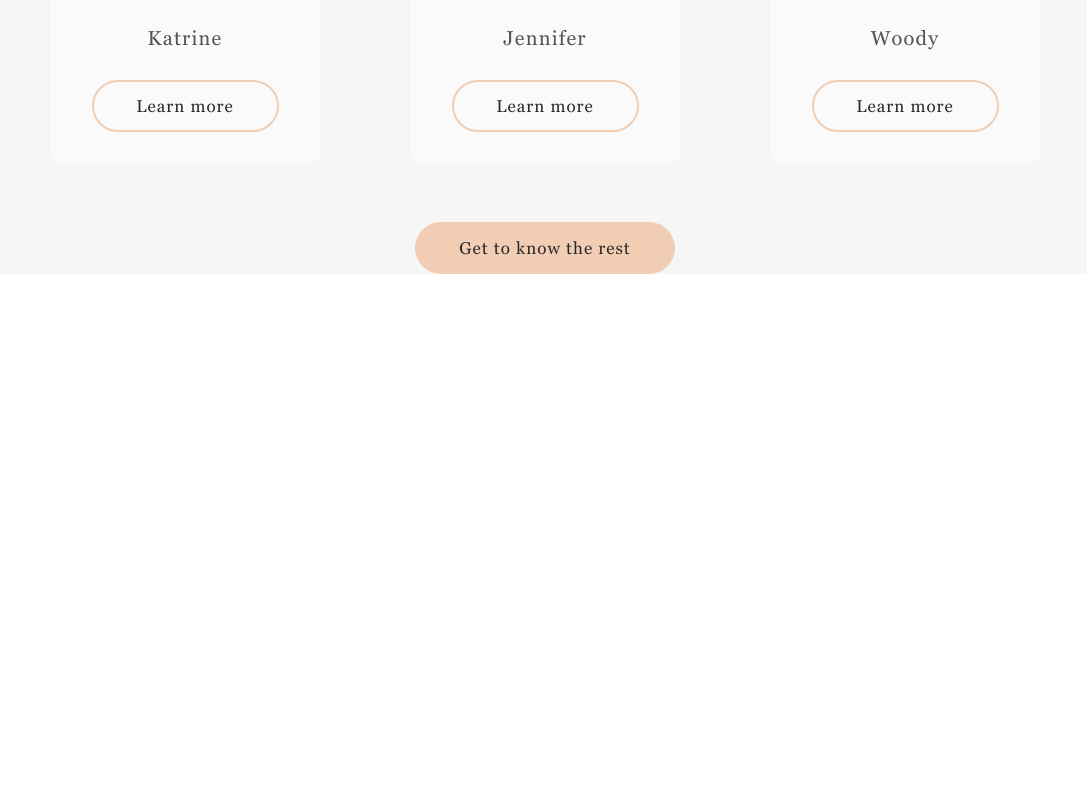
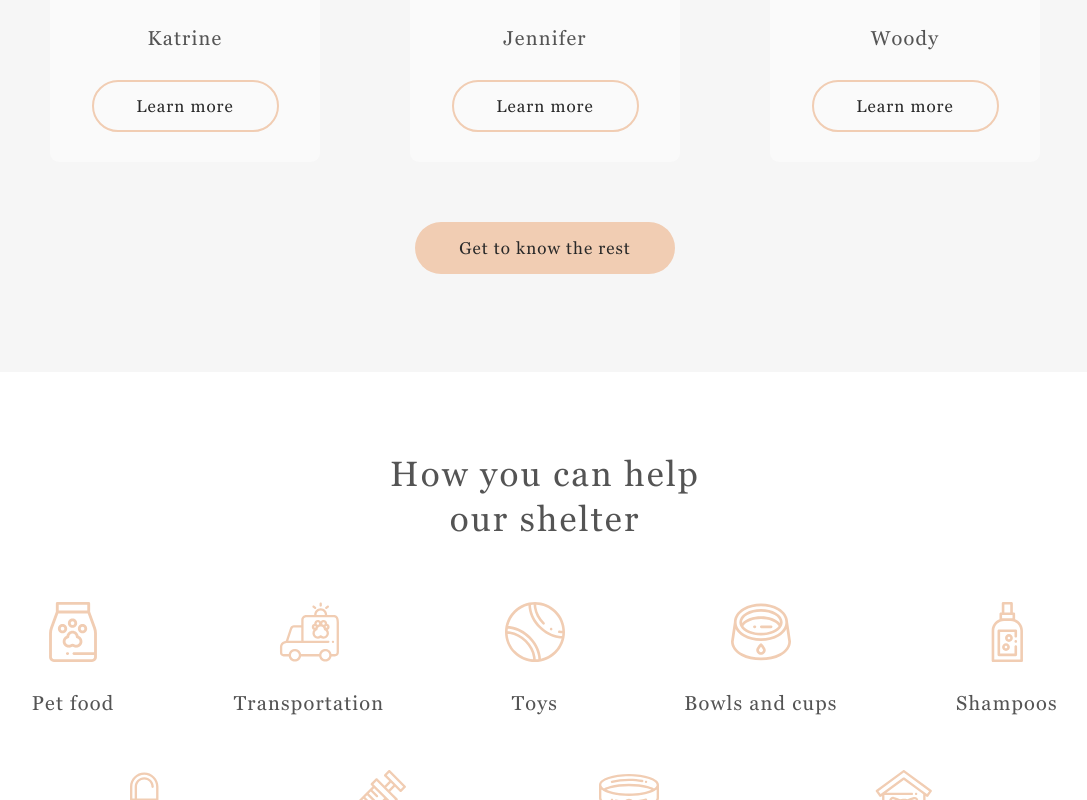
Before and after one commit to SergeiStekh/shelter, a plain HTML site: page pages/main/index.html in a window 1280 px wide. Shown: the part 2000-2800 px from the top of the page, without its empty margins (95-1182 px from the left). Before the commit the page ends 2274 px from the top, so only its background shows below. Drawn offline with Linux system fonts and the light colour scheme.

Commit message:
feat: add help section

```diff
--- a/pages/main/index.html
+++ b/pages/main/index.html
@@ -34,15 +34,15 @@
     </header>
     <main>
       <div class="offer__wrapper">
-        <div class="offer" id="offer">
+        <section class="offer" id="offer">
           <h2 class="offer__title">Not only people<br>need a house</h2>
           <p class="offer__description">We offer to give a chance to a little and nice puppy with an extremely wide and open heart. He or she will love you more than anybody else in the world, you will see!</p>
           <a class="button offer__button" href="#friends">Make a friend</a>
-        </div>
+        </section>
         <div class="offer__image"></div>
       </div>
       <div class="about__wrapper">
-      <div class="about" id="about">
+      <section class="about" id="about">
         <div class="about__text">
           <h2 class="about__title">About the shelter<br>“Cozy House”</h2>
           <p class="about__description">Currently we have 121 dogs and 342 cats on our hands and statistics show that only 20% of them will find a family. The others will continue to live with us and will be waiting for a lucky chance to become dearly loved.</p>
@@ -51,10 +51,10 @@
         <div class="about__image-wrapper">
           <img class="about__image" src="/assets/images/about-pets.jpg" alt="dog and cat image">
         </div>
-      </div>
+      </section>
       </div>
       <div class="friends__wrapper">
-      <div class="friends">
+        <section class="friends" id="friends">
           <h2 class="friends__title">Our friends who<br> are looking for a house</h2>
           <ul class="friends__list" id="slider">
             <li class="friends__item slider__item">
@@ -103,7 +103,51 @@
             <div class="friends__button-right control_next"></div>
           </div>
           <a class="button friends__button" href="/pages/pets/">Get to know the rest</a>
+        </section>
       </div>
+      <div class="help__wrapper">
+        <section class="help" id="help">
+          <h2 class="help__title">How you can help<br> our shelter</h2>
+          <ul class="help__list">
+            <li class="help__item">
+              <img class="help__icon" src="/assets/icons/Vector.svg" alt="Pet food">
+              <p class="help__name">Pet food</p>
+            </li>
+            <li class="help__item">
+              <img class="help__icon" src="/assets/icons/transportation.svg" alt="Transportation">
+              <p class="help__name">Transportation</p>
+            </li>
+            <li class="help__item">
+              <img class="help__icon" src="/assets/icons/toys.svg" alt="Toys">
+              <p class="help__name">Toys</p>
+            </li>
+            <li class="help__item">
+              <img class="help__icon" src="/assets/icons/bowls-and-cups.svg" alt="Bowls and cups">
+              <p class="help__name">Bowls and cups</p>
+            </li>
+            <li class="help__item">
+              <img class="help__icon" src="/assets/icons/shampoos.svg" alt="Shampoos">
+              <p class="help__name">Shampoos</p>
+            </li>
+            <li class="help__item">
+              <img class="help__icon" src="/assets/icons/vitamins.svg" alt="Vitamins">
+              <p class="help__name">Vitamins</p>
+            </li>
+            <li class="help__item">
+              <img class="help__icon" src="/assets/icons/medicines.svg" alt="Medicines">
+              <p class="help__name">Medicines</p>
+            </li>
+            <li class="help__item">
+              <img class="help__icon" src="/assets/icons/collars-leashes.svg" alt="Collars / leashes">
+              <p class="help__name">Collars / leashes</p>
+            </li>
+            <li class="help__item">
+              <img class="help__icon" src="/assets/icons/sleeping-area.svg" alt="Sleeping areas">
+              <p class="help__name">Sleeping areas</p>
+            </li>
+          </ul>
+
+        </section>
       </div>
     </main>
   </div>
--- a/pages/main/style.css
+++ b/pages/main/style.css
@@ -16,6 +16,10 @@
 }
 
 /* Global styles */
+
+html {
+  scroll-behavior: smooth;
+}
 
 body {
   margin: 0;
@@ -111,6 +115,7 @@ h2 {
   color: #FFFFFF;
   letter-spacing: 0.1em;
   font-weight: 400;
+  text-align: center;
 }
 
 .burger {
@@ -354,7 +359,7 @@ h2 {
 }
 
 .friends {
-  padding: 42px 10px 0 10px;
+  padding: 42px 10px 42px 10px;
 }
 
 .friends__title {
@@ -503,6 +508,62 @@ h2 {
   height: 52px;
   margin: 0 auto;
 }
+
+/* Help */
+
+.help__wrapper {
+  background: #FFFFFF;
+  padding-left: 10px;
+  padding-right: 10px;
+  padding-bottom: 42px;
+}
+
+.help {
+  max-width: 1280px;
+}
+
+.help__title {
+  font-family: Georgia, serif;
+  font-weight: 400;
+  font-size: 25px;
+  line-height: 32px;
+  text-align: center;
+  letter-spacing: 0.06em;
+  color: #545454;
+  padding-top: 42px;
+  padding-bottom: 42px;
+}
+
+.help__list {
+  display: grid;
+  grid-column-gap: 20px;
+  grid-row-gap: 30px;
+  grid-template-columns: repeat(auto-fill, minmax(140px, 140px));
+  justify-content: center;
+  list-style: none;
+  margin: 0;
+  padding: 0;
+}
+
+.help__icon {
+  display: block;
+  margin: 0 auto;
+  width: 50px;
+  height: 50px;
+  padding-bottom: 20px;
+}
+
+.help__name {
+  font-family: Georgia, serif;
+  margin: 0;
+  text-align: center;
+  font-size: 15px;
+  line-height: 17px;
+  letter-spacing: 0.06em;
+  color: #545454;
+}
+
+
 
 @media (min-width: 375px) {
 
@@ -681,6 +742,7 @@ h2 {
 
   .friends {
     padding-top: 81px;
+    padding-bottom: 98px;
   }
 
   .friends__title {
@@ -715,6 +777,37 @@ h2 {
     position: absolute;
     top: -263px;
     right: 2.7%;
+  }
+
+  /* Help-768 */
+
+  .help__wrapper {
+    padding-left: 30px;
+    padding-right: 30px;
+  }
+
+  .help__title {
+    padding-top: 80px;
+    padding-bottom: 60px;
+    font-size: 35px;
+    line-height: 45px;
+  }
+
+  .help__list {
+    grid-template-columns: repeat(auto-fill, minmax(180px, 180px));
+    grid-column-gap: 50px;
+    grid-row-gap: 55px;
+  }
+
+  .help__icon {
+    width: 60px;
+    height: 60px;
+    padding-bottom: 30px;
+  }
+
+  .help__name {
+    font-size: 20px;
+    line-height: 23px;
   }
 }
 
@@ -849,4 +942,70 @@ h2 {
     margin-bottom: 40px;
   }
 
+
+  /* Help-1280 */
+
+  .help__wrapper {
+    padding-left: 40px;
+    padding-right: 40px;
+  }
+
+  .help {
+    margin: 0 auto;
+  }
+
+  .help__list {
+    position: relative;
+    grid-template-columns: repeat(10, 118px);
+    grid-template-rows: 1fr 1fr;
+    grid-column-gap: 0;
+  }
+
+  .help__item:nth-child(1) {
+    grid-column: 1 / span 2;
+  }
+
+  .help__item:nth-child(2) {
+    grid-column: 3 / span 2;
+  }
+
+  .help__item:nth-child(3) {
+    grid-column: 5 / span 2;
+    transform: translate(-10px, 0);
+  }
+
+  .help__item:nth-child(4) {
+    grid-column: 7 / span 2;
+    transform: translate(-20px, 0);
+  }
+
+  .help__item:nth-child(5) {
+    grid-column: 9 / span 2;
+    transform: translate(-10px, 0);
+  }
+
+  .help__item:nth-child(6) {
+    grid-column: 2 / span 2;
+    grid-row: 2 / 3;
+    transform: translate(-31px, 0);
+  }
+
+  .help__item:nth-child(7) {
+    grid-column: 4 / span 2;
+    grid-row: 2 / 3;
+    transform: translate(-51px, 0);
+  }
+
+  .help__item:nth-child(8) {
+    grid-column: 6 / span 2;
+    grid-row: 2 / 3;
+    transform: translate(-34px, 0);
+  }
+
+  .help__item:nth-child(9) {
+    grid-column: 8 / span 2;
+    grid-row: 2 / 3;
+    transform: translate(5px, 0);
+  }
+
 }
```
Also changed, not shown: assets/icons/collars-leashes.svg (added). Lines whose indentation alone changed are shown as unchanged.
